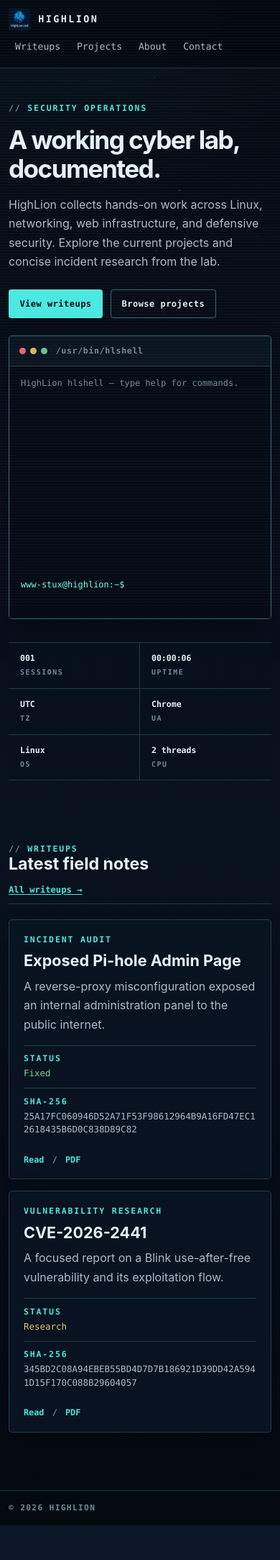
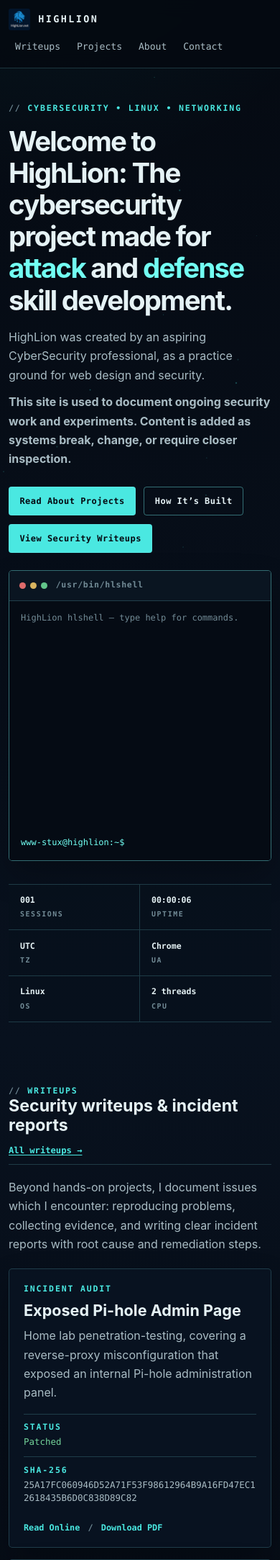
Before and after one commit to HighLionNet/highlion-website, a PHP site: page / in a window 390 px wide. Shown: the top 2167 px of the page at 72% size. Before the commit the page ends 2119 px from the top, so only its background shows below. Run offline with PHP 8.4, Linux system fonts and the light colour scheme.

Commit message:
fix: repair HLv8 rendering and restore site copy

```diff
--- a/css/style.css
+++ b/css/style.css
@@ -14,7 +14,7 @@
   --blue: #63a9ff;
   --stroke: rgba(105, 196, 203, 0.24);
   --stroke-strong: rgba(105, 222, 224, 0.46);
-  --fixed: #74d49b;
+  --patched: #74d49b;
   --research: #e7c56b;
   --danger: #f28b8b;
   --mono: ui-monospace, SFMono-Regular, Menlo, Monaco, Consolas, "Liberation Mono", "Courier New", monospace;
@@ -85,19 +85,10 @@ textarea {
   top: 1rem;
 }
 
-.scanlines {
-  position: fixed;
-  inset: 0;
-  z-index: 300;
-  pointer-events: none;
-  opacity: 0.035;
-  background: repeating-linear-gradient(180deg, #fff 0, #fff 1px, transparent 1px, transparent 4px);
-}
-
 .fx {
   position: fixed;
   inset: 0;
-  z-index: -1;
+  z-index: 0;
   pointer-events: none;
 }
 
@@ -166,7 +157,14 @@ textarea {
 }
 
 main {
+  position: relative;
+  z-index: 1;
   flex: 1;
+}
+
+.site-footer {
+  position: relative;
+  z-index: 1;
 }
 
 .shell {
@@ -233,11 +231,24 @@ h3 {
   max-width: 17ch;
 }
 
+.home-hero .headline {
+  max-width: 30ch;
+  font-size: clamp(2.4rem, 4.2vw, 3.5rem);
+}
+
+.accent {
+  color: var(--cyan-strong);
+}
+
 .lead {
   max-width: 68ch;
   margin-bottom: 0;
   color: var(--text-soft);
   font-size: clamp(1rem, 1.5vw, 1.15rem);
+}
+
+.lead-follow {
+  margin-top: 0.7rem;
 }
 
 .home-hero {
@@ -247,6 +258,10 @@ h3 {
   align-content: center;
   gap: 2.4rem;
   padding: 4.5rem 0 3rem;
+}
+
+.home-hero > .hlterm-panel {
+  grid-column: 2;
 }
 
 .hero-copy {
@@ -289,7 +304,7 @@ h3 {
   background: var(--cyan);
   font: 700 0.75rem/1 var(--mono);
   letter-spacing: 0.04em;
-  text-decoration: none;
+  text-decoration: none !important;
   cursor: pointer;
 }
 
@@ -331,7 +346,11 @@ h3 {
 .stat {
   min-width: 0;
   padding: 0.9rem 1rem;
+  border: 0;
   border-right: 1px solid var(--stroke);
+  border-radius: 0;
+  background: transparent;
+  box-shadow: none;
 }
 
 .stat:last-child {
@@ -364,6 +383,12 @@ h3 {
   margin-bottom: 1.3rem;
   padding-bottom: 0.8rem;
   border-bottom: 1px solid var(--stroke);
+}
+
+.section-intro {
+  max-width: 76ch;
+  margin: -0.2rem 0 1.3rem;
+  color: var(--text-soft);
 }
 
 .section-heading h2 {
@@ -430,8 +455,8 @@ h3 {
   font: 500 0.78rem/1.5 var(--mono);
 }
 
-.status-value.fixed {
-  color: var(--fixed);
+.status-value.patched {
+  color: var(--patched);
 }
 
 .status-value.research {
@@ -479,6 +504,11 @@ h3 {
   padding: 1.3rem;
 }
 
+.profile-panel > p {
+  margin-bottom: 1.2rem;
+  color: var(--text-soft);
+}
+
 .profile-grid {
   display: grid;
   gap: 0;
@@ -513,6 +543,7 @@ h3 {
 
 .hlterm-panel {
   min-width: 0;
+  align-self: stretch;
   overflow: hidden;
   border: 1px solid var(--stroke-strong);
   border-radius: 5px;
@@ -563,6 +594,7 @@ h3 {
 .hlterm-body {
   position: relative;
   height: 390px;
+  min-height: 360px;
   overflow: auto;
   display: flex;
   flex-direction: column;
@@ -617,6 +649,7 @@ h3 {
 .hlterm-prompt {
   display: flex;
   align-items: center;
+  flex-wrap: nowrap;
   gap: 0.5rem;
   padding: 0.55rem 1rem 0.9rem;
 }
@@ -628,7 +661,7 @@ h3 {
 }
 
 .hlterm-input {
-  min-width: 3rem;
+  min-width: 0;
   flex: 1;
   padding: 0;
   border: 0;
@@ -638,6 +671,8 @@ h3 {
   background: transparent;
   font: inherit;
   caret-color: var(--cyan-strong);
+  box-shadow: none;
+  appearance: none;
 }
 
 .article-shell {
@@ -662,6 +697,10 @@ h3 {
 
 .article-hash {
   margin-top: 1rem;
+}
+
+.article-status {
+  margin-top: 1.25rem;
 }
 
 .article-content {
@@ -746,7 +785,7 @@ h3 {
 }
 
 .form-status[data-state="sent"] {
-  color: var(--fixed);
+  color: var(--patched);
 }
 
 .form-status[data-state="error"] {
@@ -842,6 +881,10 @@ h3 {
     padding-top: 3.5rem;
   }
 
+  .home-hero > .hlterm-panel {
+    grid-column: 1;
+  }
+
   .stats-strip {
     grid-template-columns: repeat(3, minmax(0, 1fr));
   }
@@ -928,13 +971,13 @@ h3 {
   }
 
   .hlterm-prompt {
-    align-items: flex-start;
-    flex-wrap: wrap;
+    align-items: center;
+    flex-wrap: nowrap;
     gap: 0.25rem 0.5rem;
   }
 
   .hlterm-input {
-    flex-basis: 100%;
+    flex-basis: auto;
     min-height: 1.6em;
   }
 
@@ -955,7 +998,6 @@ h3 {
     scroll-behavior: auto;
   }
 
-  .scanlines,
   .fx {
     display: none;
   }
--- a/index.html
+++ b/index.html
@@ -5,35 +5,36 @@
   <meta name="viewport" content="width=device-width, initial-scale=1">
   <meta name="color-scheme" content="dark">
   <meta name="theme-color" content="#050a12">
-  <meta name="description" content="HighLion is a personal cybersecurity lab focused on Linux, networking, SOC operations, projects, and incident writeups.">
+  <meta name="description" content="HighLion is a personal cyber lab and portfolio by Shmuel Yermus, focusing on Linux, networking, SOC skills and junior penetration testing. Includes home-lab projects, incident writeups and security tooling.">
   <link rel="canonical" href="https://www.highlion.net/">
-  <meta property="og:title" content="HighLion — Cybersecurity Lab">
-  <meta property="og:description" content="Security projects, incident audits, and vulnerability research from the HighLion lab.">
+  <meta property="og:title" content="HighLion – Cyber Lab &amp; Portfolio">
+  <meta property="og:description" content="Home lab, security projects and incident writeups by Shmuel Yermus – aspiring SOC analyst and junior penetration tester.">
   <meta property="og:type" content="website">
   <meta property="og:url" content="https://www.highlion.net/">
   <meta property="og:image" content="https://www.highlion.net/assets/icons/HighLion.ico">
   <meta name="twitter:card" content="summary">
-  <meta name="twitter:title" content="HighLion — Cybersecurity Lab">
-  <meta name="twitter:description" content="Security projects, incident audits, and vulnerability research from the HighLion lab.">
+  <meta name="twitter:title" content="HighLion – Cyber Lab &amp; Portfolio">
+  <meta name="twitter:description" content="Home lab, security projects and incident writeups by Shmuel Yermus – aspiring SOC analyst and junior penetration tester.">
   <title>HighLion — Home</title>
   <link rel="icon" href="/assets/icons/HighLion.ico" sizes="any">
-  <link rel="stylesheet" href="/css/style.css">
+  <link rel="stylesheet" href="/css/style.css?v=hl8b">
 </head>
 <body>
   <a class="skip" href="#main">Skip to content</a>
-  <div class="scanlines" aria-hidden="true"></div>
   <canvas id="fx" class="fx" aria-hidden="true"></canvas>
   <div data-include="/components/header.html"></div>
 
   <main id="main">
     <div class="shell home-hero">
       <section class="hero-copy" aria-labelledby="home-title">
-        <div class="kicker">Security operations</div>
-        <h1 id="home-title" class="headline">A working cyber lab, documented.</h1>
-        <p class="lead">HighLion collects hands-on work across Linux, networking, web infrastructure, and defensive security. Explore the current projects and concise incident research from the lab.</p>
+        <div class="kicker">Cybersecurity • Linux • Networking</div>
+        <h1 id="home-title" class="headline">Welcome to HighLion: The cybersecurity project made for <span class="accent">attack</span> and <span class="accent">defense</span> skill development.</h1>
+        <p class="lead">HighLion was created by an aspiring CyberSecurity professional, as a practice ground for web design and security.</p>
+        <p class="lead lead-follow"><strong>This site is used to document ongoing security work and experiments. Content is added as systems break, change, or require closer inspection.</strong></p>
         <div class="actions">
-          <a class="btn" href="/writeups.html">View writeups</a>
-          <a class="btn secondary" href="/projects.html">Browse projects</a>
+          <a class="btn" href="/projects.html">Read About Projects</a>
+          <a class="btn secondary" href="/about.html">How It’s Built</a>
+          <a class="btn" href="/writeups.html">View Security Writeups</a>
         </div>
       </section>
 
@@ -68,31 +69,32 @@
       <div class="section-heading">
         <div>
           <div class="kicker">Writeups</div>
-          <h2 id="latest-writeups">Latest field notes</h2>
+          <h2 id="latest-writeups">Security writeups &amp; incident reports</h2>
         </div>
         <a href="/writeups.html">All writeups →</a>
       </div>
+      <p class="section-intro">Beyond hands-on projects, I document issues which I encounter: reproducing problems, collecting evidence, and writing clear incident reports with root cause and remediation steps.</p>
       <div class="writeup-grid">
         <article class="panel writeup-card">
           <div class="eyebrow">Incident audit</div>
           <h2>Exposed Pi-hole Admin Page</h2>
-          <p>A reverse-proxy misconfiguration exposed an internal administration panel to the public internet.</p>
-          <div class="status-row"><span class="status-label">Status</span><span class="status-value fixed">Fixed</span></div>
+          <p>Home lab penetration-testing, covering a reverse-proxy misconfiguration that exposed an internal Pi-hole administration panel.</p>
+          <div class="status-row"><span class="status-label">Status</span><span class="status-value patched">Patched</span></div>
           <div class="hash-row"><span class="hash-label">SHA-256</span><code class="hash-value">25A17FC060946D52A71F53F98612964B9A16FD47EC12618435B6D0C838D89C82</code></div>
           <div class="card-actions">
-            <a class="card-link" href="/writeups/pihole.html">Read</a>
-            <a class="card-link" href="/assets/writeups/pdf/Incident_Audit_Pihole.pdf" target="_blank" rel="noopener">PDF</a>
+            <a class="card-link" href="/writeups/pihole.html">Read Online</a>
+            <a class="card-link" href="/assets/writeups/pdf/Incident_Audit_Pihole.pdf" target="_blank" rel="noopener">Download PDF</a>
           </div>
         </article>
         <article class="panel writeup-card">
           <div class="eyebrow">Vulnerability research</div>
           <h2>CVE-2026-2441</h2>
-          <p>A focused report on a Blink use-after-free vulnerability and its exploitation flow.</p>
+          <p>SOC report of Use-After-Free in CSS - CVE-2026-2441 vulnerability.</p>
           <div class="status-row"><span class="status-label">Status</span><span class="status-value research">Research</span></div>
           <div class="hash-row"><span class="hash-label">SHA-256</span><code class="hash-value">345BD2C08A94EBEB55BD4D7D7B186921D39DD42A5941D15F170C088B29604057</code></div>
           <div class="card-actions">
-            <a class="card-link" href="/writeups/cve-2026-2441.html">Read</a>
-            <a class="card-link" href="/assets/writeups/pdf/CVE-2026-2441.pdf" target="_blank" rel="noopener">PDF</a>
+            <a class="card-link" href="/writeups/cve-2026-2441.html">Read Online</a>
+            <a class="card-link" href="/assets/writeups/pdf/CVE-2026-2441.pdf" target="_blank" rel="noopener">Download PDF</a>
           </div>
         </article>
       </div>
@@ -100,9 +102,9 @@
   </main>
 
   <div data-include="/components/footer.html"></div>
-  <script src="/js/fix-include.js" defer></script>
-  <script src="/js/terminal.js" defer></script>
-  <script src="/js/particles.js" defer></script>
+  <script src="/js/fix-include.js?v=hl8b" defer></script>
+  <script src="/js/terminal.js?v=hl8b" defer></script>
+  <script src="/js/particles.js?v=hl8b" defer></script>
   <script>
     (function () {
       var started = Date.now();
--- a/js/fix-include.js
+++ b/js/fix-include.js
@@ -5,8 +5,8 @@
   window.__HL_INCLUDES_DONE = true;
 
   function dedupeOnce() {
-    var headers = document.querySelectorAll("header");
-    var footers = document.querySelectorAll("footer");
+    var headers = document.querySelectorAll("header.nav");
+    var footers = document.querySelectorAll("footer.site-footer");
     for (var i = 1; i < headers.length; i += 1) headers[i].remove();
     for (var j = 1; j < footers.length; j += 1) footers[j].remove();
   }
--- a/js/terminal.js
+++ b/js/terminal.js
@@ -24,7 +24,7 @@
   var files = {
     "README.txt": "HighLion is a self-hosted cybersecurity lab documenting networking, Linux, web infrastructure, and security operations.",
     "projects.md": "Home Lab — VLAN segmentation, Pi-hole DNS, DMZ separation, and routing.\nHighLion Web — self-hosted NGINX and Apache infrastructure.\nKali tools — local attack, defense, cleanup, and privacy mode scripts.\nNextcloud Server — SSD-backed file sync and headless administration.\nNetworking Projects — Cisco Packet Tracer labs.\nWindows AD — user automation, GPO, PSO, and ACL templates.",
-    "writeups.md": "Exposed Pi-hole Admin Page — incident audit, fixed.\nCVE-2026-2441 — vulnerability research.",
+    "writeups.md": "Exposed Pi-hole Admin Page — incident audit, patched.\nCVE-2026-2441 — vulnerability research.",
     "ping.txt": "pong"
   };
 
@@ -101,7 +101,7 @@
   }
 
   function listWriteups() {
-    appendLine("INCIDENT  Exposed Pi-hole Admin Page  [Fixed]");
+    appendLine("INCIDENT  Exposed Pi-hole Admin Page  [Patched]");
     appendLine("RESEARCH  CVE-2026-2441              [Research]");
   }
 
```
Also changed, not shown: 403.html (+3 -4 lines), 404.html (+3 -4 lines), about.html (+16 -16 lines), contact.html (+9 -11 lines), projects.html (+16 -17 lines), writeups.html (+13 -14 lines), writeups/cve-2026-2441.html (+4 -5 lines), writeups/pihole.html (+12 -12 lines).
